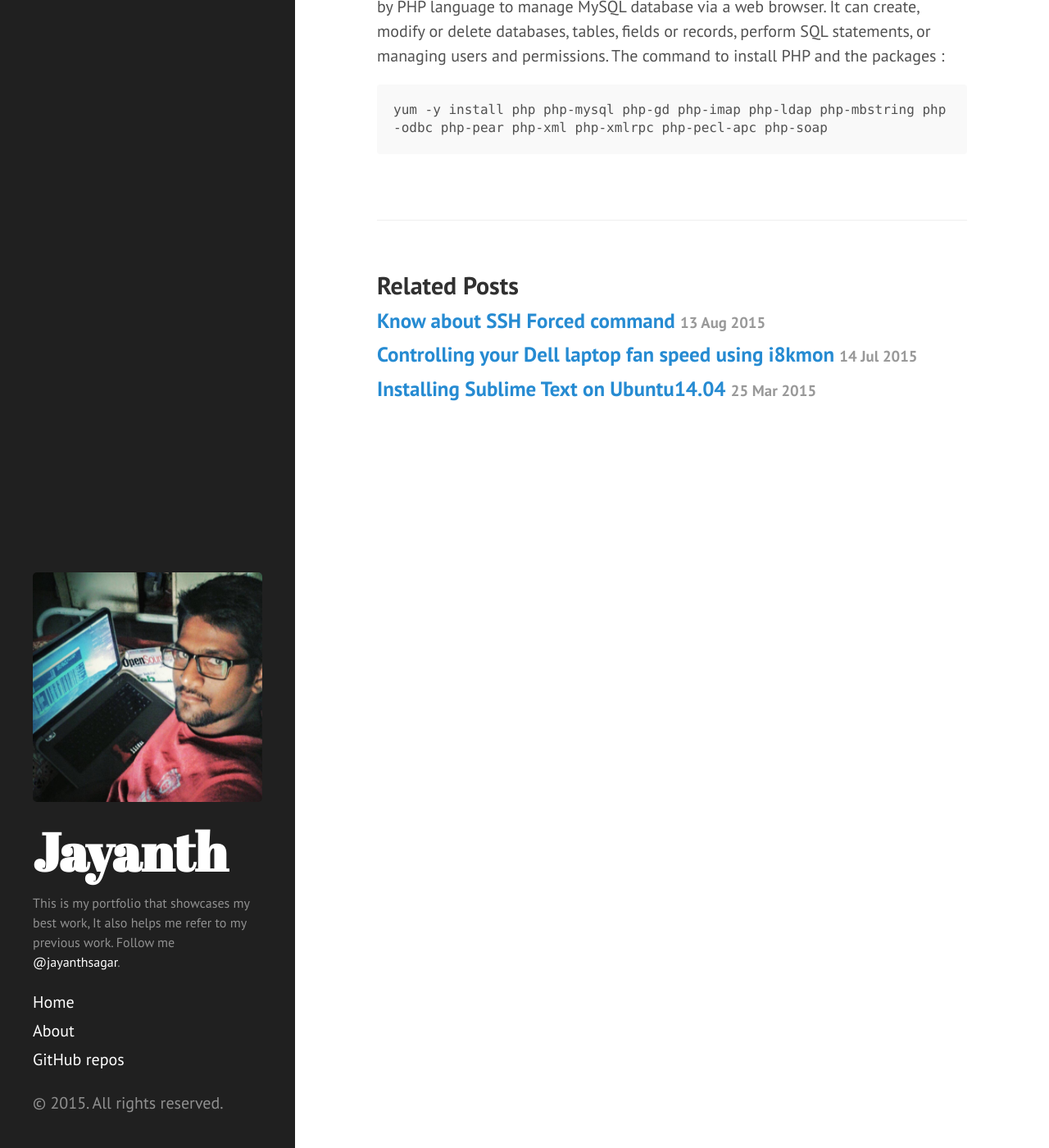
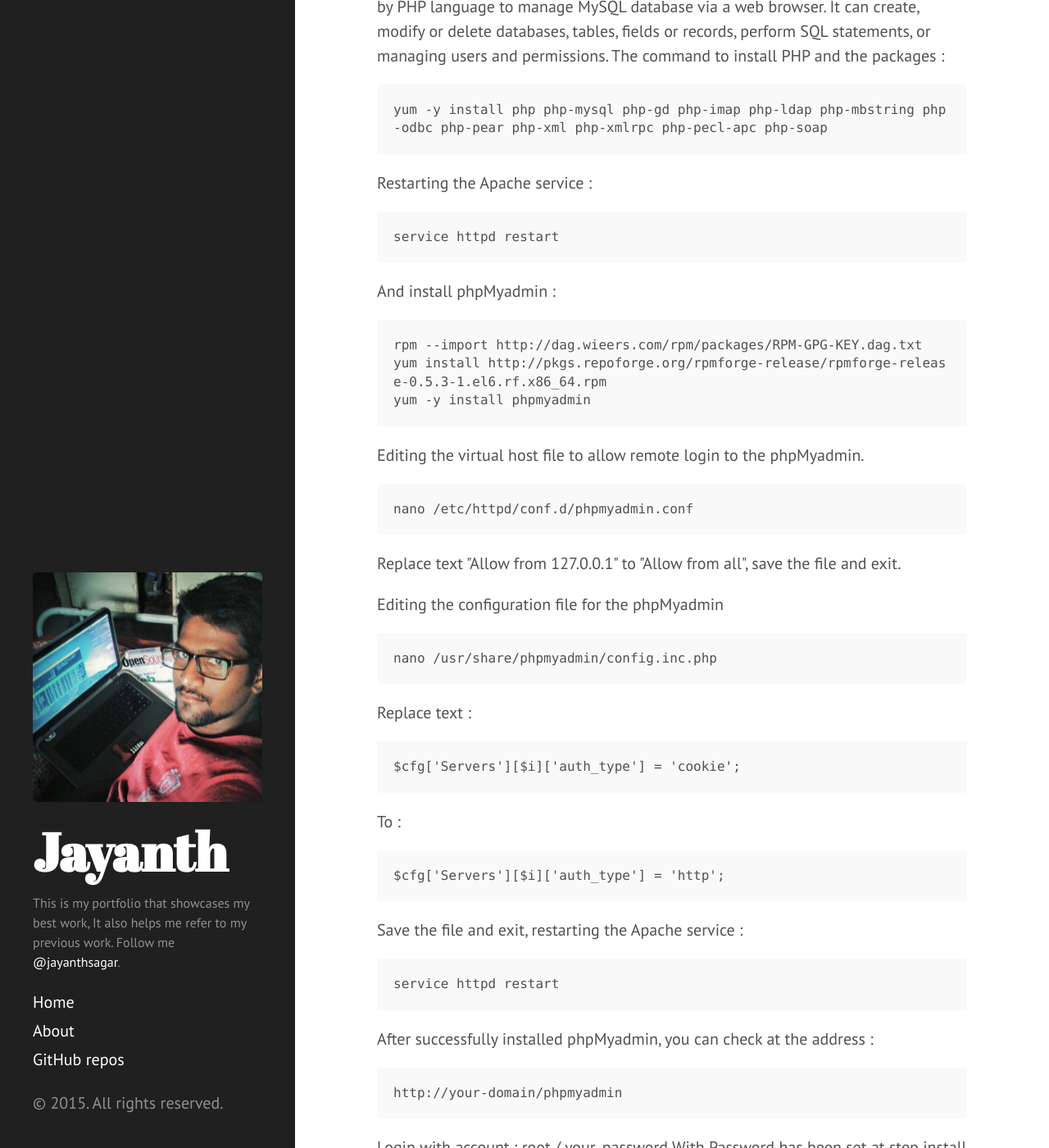
Before and after one commit to jayanthsagar/jayanthsagar.github.io, a Jekyll site: the page built from _posts/2015-08-17-Installing-Redmine2.6.6-on-CentOS6.5.md, in a window 1280 px wide and 1400 px high, scrolled down 4546 px. Shown: the whole window at 82% size. Built offline with Jekyll 4.4.1, drawn with Linux system fonts in a browser that asks for light colours; Markdown is read by kramdown in place of the engine named in the settings; some of the changed text lies outside the part shown.

Commit message:
updated redmine post

````diff
--- a/_posts/2015-08-17-Installing-Redmine2.6.6-on-CentOS6.5.md
+++ b/_posts/2015-08-17-Installing-Redmine2.6.6-on-CentOS6.5.md
@@ -185,3 +185,67 @@ The command to install PHP and the packages :
 ```html
 yum -y install php php-mysql php-gd php-imap php-ldap php-mbstring php-odbc php-pear php-xml php-xmlrpc php-pecl-apc php-soap
 ```
+<p>
+Restarting the Apache service :
+</p>
+```html
+service httpd restart
+```
+<p>
+And install phpMyadmin :
+</p>
+```html
+rpm --import http://dag.wieers.com/rpm/packages/RPM-GPG-KEY.dag.txt
+yum install http://pkgs.repoforge.org/rpmforge-release/rpmforge-release-0.5.3-1.el6.rf.x86_64.rpm
+yum -y install phpmyadmin
+```
+<p>
+Editing the virtual host file to allow remote login to the phpMyadmin.
+</p>
+```html
+nano /etc/httpd/conf.d/phpmyadmin.conf
+```
+<p>
+Replace text "Allow from 127.0.0.1" to "Allow from all", save the file and exit.
+</p>
+<p>
+Editing the configuration file for the phpMyadmin
+</p>
+```html
+nano /usr/share/phpmyadmin/config.inc.php
+```
+<p>
+Replace text :
+</p>
+```html
+$cfg['Servers'][$i]['auth_type'] = 'cookie';
+```
+<p>
+To :
+</p>
+```html
+$cfg['Servers'][$i]['auth_type'] = 'http';
+```
+<p>
+Save the file and exit, restarting the Apache service :
+</p>
+```html
+service httpd restart
+```
+<p>
+After successfully installed phpMyadmin, you can check at the address :
+</p>
+```html
+http://your-domain/phpmyadmin
+```
+<p>
+Login with account : root / your_password
+
+With Password has been set at step install MySQL database in the above.
+</p>
+*Note:* If you install the Redmine system on the PC or in a virtual machine which not on the dedicated server, we need to switch the application phpMyadmin to run on port 8080 because port 80 will be used for Redmine in the next steps.
+
+We need add a port 8080 to the firewall and change the VirtualHost for phpMyadmin.
+```html
+nano /etc/sysconfig/iptables
+```
````
